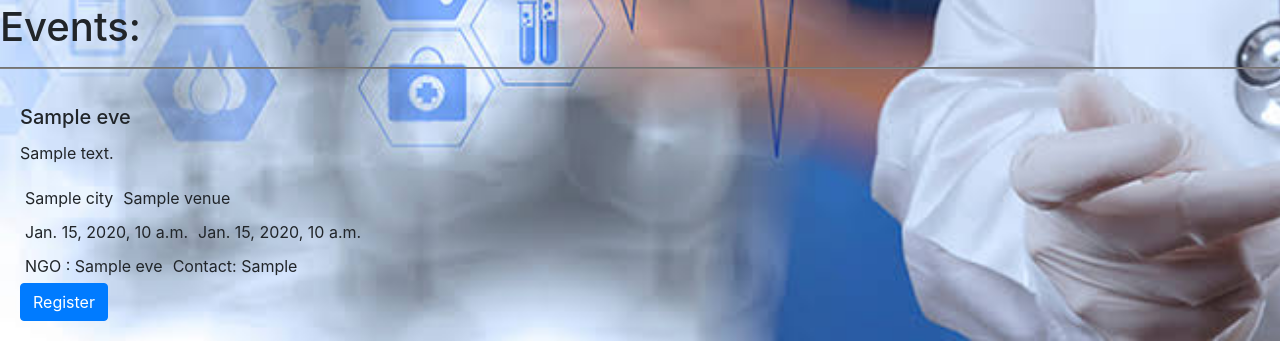
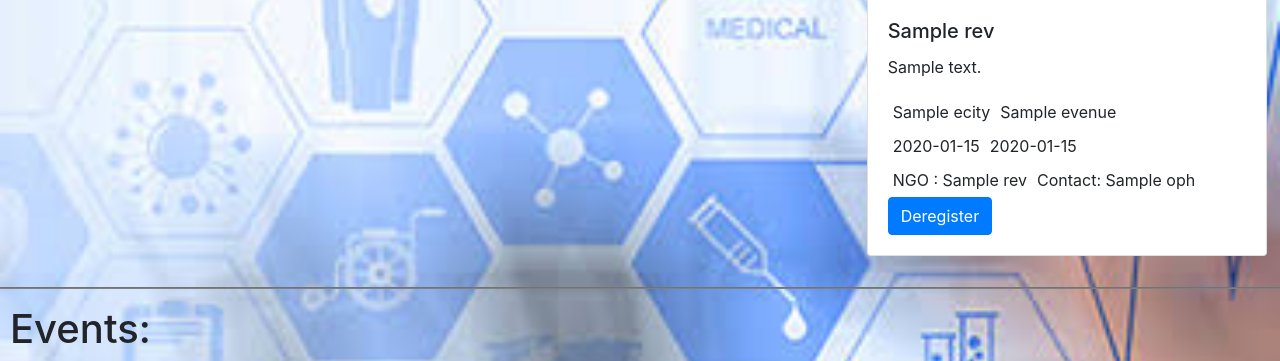
Before and after one commit to Sindhura17/sanjivini, a Django app: template sj/workapp/templates/workapp/docpage.html in a window 1280 px wide. Shown: the part 425-786 px from the top of the page. Run offline with Django 3.2, Linux system fonts and the light colour scheme; the template is opened without the code that fills it: most values are stand-ins (such as "Sample title", 1, 10 or a date in 2020); some libraries are stand-ins or nearby versions.

Commit message:
display images change

```diff
--- a/sj/workapp/templates/workapp/docpage.html
+++ b/sj/workapp/templates/workapp/docpage.html
@@ -24,6 +24,17 @@
 .pcls > p{
 margin:5px;
 }
+
+.row{
+margin:5px;
+
+}
+.col-sm-4{
+margin-bottom:15px;
+}
+.regclass{
+margin:10px;
+}
   </style>
 
   <title>Doctor Page</title>
@@ -37,10 +48,18 @@
           <a class="navbar-brand" href="http://127.0.0.1:8000/">Home</a>
 	</nav>
 
-	<h1>Registered Events: </h1>
+	<h1 class="regclass">Registered Events: </h1>
 	<div class="events">
+	<div class="row">
 		{% for i in rev %}
 			<hr style="height: 1px" noshade>
+			<div class="col-sm-4">
+			<div class="card" style="width: 25rem;">
+				{% if i.img %}
+					<div >
+						<img class="card-img-top" src={{ i.img.url }}/ alt="Card image cap">
+					</div>
+				{% endif %}
 			<div class="card-body">
 				<h5 class="card-title">{{ i.ename }}</h5>
 				<p class="card-text">{{ i.etext }}</p>
@@ -60,14 +79,26 @@
 					<button class="btn btn-primary dreg" id="{{ i.id }}"> Deregister</button>
 				</div>
 			</div>
+			</div>
+			</div>
 		{% endfor %}
+		</div>
+	</div>
 
   <hr style="height: 1px" noshade>
 
-	<h1> Events: </h1>
+	<h1 class="regclass"> Events: </h1>
 	<div class="events">
+	<div class="row">
 		{% for i in eve %}
 		<hr style="height: 1px" noshade>
+		<div class="col-sm-4">
+		<div class="card" style="width: 25rem;">
+				{% if i.img %}
+					<div >
+						<img class="card-img-top" src={{ i.img.url }}/ alt="Card image cap">
+					</div>
+				{% endif %}
 			<div class="card-body">
 				<h5 class="card-title">{{ i.name }}</h5>
 				<p class="card-text">{{ i.text }}</p>
@@ -87,8 +118,13 @@
 				<button class="btn btn-primary bd" id="{{ i.id }}"> Register</button>
 			</div>
 			</div>
+			</div>
+			</div>
 		{% endfor %}
 		</div>
+  </div>
+
+
   <script src="https://code.jquery.com/jquery-3.3.1.slim.min.js" integrity="sha384-q8i/X+965DzO0rT7abK41JStQIAqVgRVzpbzo5smXKp4YfRvH+8abtTE1Pi6jizo" crossorigin="anonymous"></script>
     <script src="https://cdnjs.cloudflare.com/ajax/libs/popper.js/1.14.7/umd/popper.min.js" integrity="sha384-UO2eT0CpHqdSJQ6hJty5KVphtPhzWj9WO1clHTMGa3JDZwrnQq4sF86dIHNDz0W1" crossorigin="anonymous"></script>
     <script src="https://stackpath.bootstrapcdn.com/bootstrap/4.3.1/js/bootstrap.min.js" integrity="sha384-JjSmVgyd0p3pXB1rRibZUAYoIIy6OrQ6VrjIEaFf/nJGzIxFDsf4x0xIM+B07jRM" crossorigin="anonymous"></script>
--- a/sj/workapp/views.py
+++ b/sj/workapp/views.py
@@ -56,6 +56,7 @@
         i.etext=eve.text
         i.oname=ng.name
         i.oph=ng.ph
+        i.img=eve.img
     D={"doc":dobj1,"eve":eobj1,"rev":rev}
     return render(request,'workapp/docpage.html',D)
 
```
Lines whose indentation alone changed are shown as unchanged.
